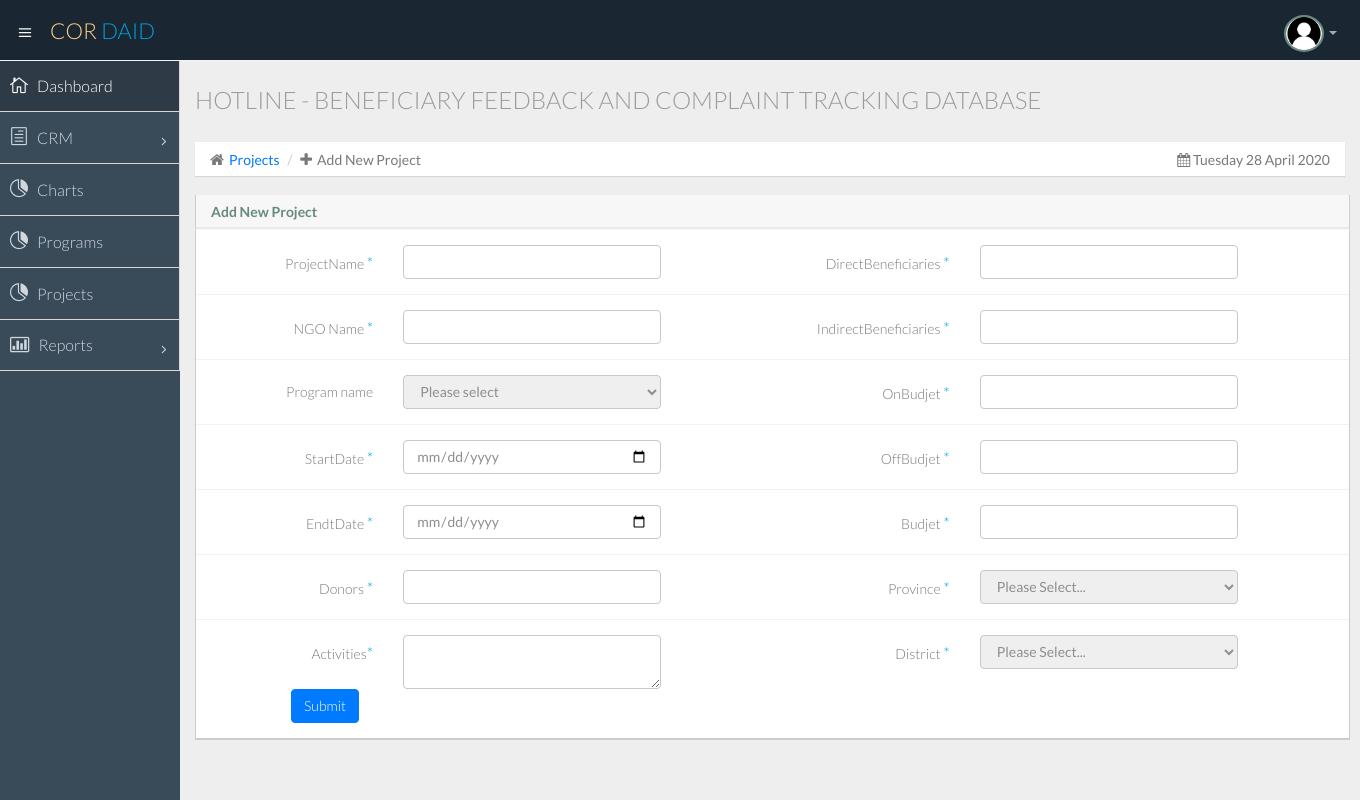
After one commit to AtikaSultani/crm, a Laravel app: page /projects/create in a window 1360 px wide. The commit adds this page. Run offline with Laravel 8, Linux system fonts and the light colour scheme; data that the repository does not hold is empty; parts of the project's set-up code (start-up, migrations or seed data) failed here and were passed over.

Commit message:
project update remain

```diff
--- a/app/Http/Controllers/ProjectController.php
+++ b/app/Http/Controllers/ProjectController.php
@@ -2,7 +2,11 @@
 
 namespace App\Http\Controllers;
 
-use App\Project;
+use App\Projects;
+use App\Provinces;
+use App\Districts;
+use App\Programs;
+use DB;
 use Illuminate\Http\Request;
 
 class ProjectController extends Controller
@@ -14,20 +18,22 @@ class ProjectController extends Controller
      */
     public function index()
     {
-        //
+      $data=DB::table('projects')
+      ->join('provinces','provinces.id','=','projects.province_id')
+      ->join('districts','districts.id','=','projects.district_id')
+      ->join('programs','programs.id','=','projects.program_id')
+       ->get();
+      return view("projects.projects",compact('data'));
+
     }
-
-    /**
-     * Show the form for creating a new resource.
-     *
-     * @return \Illuminate\Http\Response
-     */
     public function create()
     {
-        //
+      $province = Provinces::all()->pluck('province_name', 'id');
+      $district = Districts::all()->pluck('district_name', 'id');
+      $programs=Programs::all();
+      return view('projects.create',compact('province','district','programs'));
     }
-
-    /**
+/**
      * Store a newly created resource in storage.
      *
      * @param  \Illuminate\Http\Request  $request
@@ -35,7 +41,29 @@ class ProjectController extends Controller
      */
     public function store(Request $request)
     {
-        //
+
+        Projects::create([
+          'project_name'=>$request->project_name,
+          'NGO_name'=>$request->NGO_name,
+          'program_id'=>$request->program_name,
+          'start_date'=>$request->start_date,
+          'end_date'=>$request->end_date,
+          'donors'=>$request->donors,
+          'activities'=>$request->activities,
+          'direct_beneficiaries'=>$request->direct_beneficiaries,
+          'indirect_beneficiaries'=>$request->indirect_beneficiaries,
+          'on_budject_project'=>$request->on_budjet,
+          'off_budject_project'=>$request->off_budjet,
+          'budjet'=>$request->budjet,
+          'province_id'=>$request->province,
+          'district_id'=>$request->district,
+        ]);
+        if ('Projects'!='') {
+            return redirect()->back()->with("msg", "The Project Added Successfully ");
+        } else {
+            return "Please fill the form";
+        }
+
     }
 
     /**
@@ -78,8 +106,13 @@ class ProjectController extends Controller
      * @param  \App\Project  $project
      * @return \Illuminate\Http\Response
      */
-    public function destroy(Project $project)
+    public function destroy($id)
     {
-        //
+
+          $user=Projects::findOrFail($id);
+          $user->delete();
+          return back();
+
+
     }
 }
--- a/app/Projects.php
+++ b/app/Projects.php
@@ -6,5 +6,7 @@ use Illuminate\Database\Eloquent\Model;
 
 class Projects extends Model
 {
-    //
+    protected $fillable = ['project_name','NGO_name','program_id','start_date','end_date','donors',
+     'activities','direct_beneficiaries','indirect_beneficiaries','on_budject_project','off_budject_project','budjet',
+     'province_id','district_id'];
 }
--- a/resources/views/master.blade.php
+++ b/resources/views/master.blade.php
@@ -194,7 +194,7 @@
 
           </li>
           <li>
-            <a class="" href="">
+            <a class="" href="{{ url('/projects') }}">
                           <i class="icon_piechart"></i>
                           <span>Projects</span>
 
--- /dev/null
+++ b/resources/views/projects/create.blade.php
@@ -0,0 +1,218 @@
+@extends('master')
+@section('title')
+CRM Registration
+@stop
+@section('main_content')
+   <div class="row">
+           @if(session()->has('msg'))
+               <div class="alert alert-success">
+                   {{ session()->get('msg') }}
+               </div>
+           @endif
+               <div class="col-lg-12">
+              <h3 class="page-header"><i class=""></i>Hotline - Beneficiary Feedback and Complaint Tracking Database</h3>
+                <ol class="breadcrumb" >
+                  <li><i class="fa fa-home"></i><a href="/projects">Projects</a></li>
+                  <li><i class="fa fa-plus"></i>Add New Project</li>
+                    <div style="float:right;" >
+                    <i class="fa fa-calendar"></i>
+                  <span><?php echo date('l j F Y'); ?></span>
+                    </div>
+                </ol>
+          </div>
+            <section class="panel">
+              <header class="panel-heading">
+                <strong>
+                  Add New Project
+               </strong>
+              </header>
+              <div class="panel-body">
+                <div class="form">
+                    <form  method="POST"  action="{{url('projects') }}" class="form-horizontal" >
+                        @csrf
+                        <input type="hidden" name="student_type" value="3">
+                            <div class="form-body">
+
+                                <div class="tab-content" id=''>
+
+                                    <div class="tab-pane active" id="">
+                                        <div class="row reg-content-wrapper">
+
+                                            <div class="col-sm-6 reg-right-content-wrapper">
+                                                <div class="form-group">
+                                                    <div>
+                                                    <label class="control-label col-md-4"> ProjectName <span class="required">*</span>
+                                                    </label>
+                                                    <div class="col-md-6">
+                                                        <input type="text"  class="form-control " name="project_name"  required="required" />
+                                                        <span id="base_number_field_error" style="color:#f13e64"></span>
+                                                    </div>
+                                                    </div>
+                                                </div>
+
+                                                <div class="form-group">
+                                                    <label class="control-label col-md-4"> NGO Name <span class="required">*</span>
+                                                    </label>
+                                                    <div class="col-md-6">
+                                                        <input type="text" class="form-control" name="NGO_name" required="required"/>
+                                                    </div>
+                                                </div>
+                                                <div class="form-group">
+                                                    <label class="control-label col-md-4">Program name
+                                                    </label>
+                                                    <div class="col-md-6">
+                                                      <select name="program_name" id="specific_category" class="form-control" required>
+                                                          <option>Please select</option>
+                                                          @foreach($programs as $program)
+                                                             <option value="{{$program->id}}">{{$program->program_name}}</option>
+                                                          @endforeach
+                                                      </select>
+                                                    </div>
+                                                  </div>
+                                                  <div class="form-group">
+                                                      <label class="control-label col-md-4"> StartDate <span class="required">*</span>
+                                                      </label>
+                                                      <div class="col-md-6">
+                                                          <input type="date" id="picker" class="form-control" name="start_date" required="required"/>
+                                                      </div>
+                                                  </div>
+                                                  <div class="form-group">
+                                                      <label class="control-label col-md-4"> EndtDate <span class="required">*</span>
+                                                      </label>
+                                                      <div class="col-md-6">
+                                                          <input type="date" id="picker" class="form-control" name="end_date" required="required"/>
+                                                      </div>
+                                                  </div>
+                                                  <div class="form-group">
+                                                      <label class="control-label col-md-4"> Donors <span class="required">*</span>
+                                                      </label>
+                                                      <div class="col-md-6">
+                                                          <input type="text" class="form-control" name="donors" required="required"/>
+                                                      </div>
+                                                  </div>
+                                                <div class="form-group">
+                                                    <label class="control-label col-md-4"> Activities<span class="required">*</span>
+                                                    </label>
+                                                    <div class="col-md-6">
+                                                      <textarea type="text"  class="form-control " name="activities"  required="required" >
+                                                      </textarea>
+                                                        <span id="base_number_field_error" style="color:#f13e64"></span>
+                                                    </div>
+                                                </div>
+
+                                            </div>
+                                            <div class="col-sm-6" style="direction: ltr">
+
+                                              <div class="form-group">
+                                                  <label class="control-label col-md-4">
+                                                      DirectBeneficiaries
+                                                      <span class="required">*</span>
+                                                  </label>
+                                                  <div class="col-md-6">
+                                                      <input type="text"  class="form-control " name="direct_beneficiaries"  required="required" />
+                                                      <span id="base_number_field_error" style="color:#f13e64"></span>
+                                                  </div>
+                                              </div>
+                                              <div class="form-group">
+                                                  <label class="control-label col-md-4">
+                                                      IndirectBeneficiaries
+                                                      <span class="required">*</span>
+                                                  </label>
+                                                  <div class="col-md-6">
+                                                      <input type="text"  class="form-control " name="indirect_beneficiaries"  required="required" />
+                                                      <span id="base_number_field_error" style="color:#f13e64"></span>
+                                                  </div>
+                                              </div>
+                                              <div class="form-group">
+                                                  <label class="control-label col-md-4">OnBudjet <span class="required">*</span>
+                                                  </label>
+                                                  <div class="col-md-6">
+                                                      <input type="text" class="form-control" name="on_budjet" required="required"/>
+                                                  </div>
+                                              </div>
+                                              <div class="form-group">
+                                                  <label class="control-label col-md-4">OffBudjet <span class="required">*</span>
+                                                  </label>
+                                                  <div class="col-md-6">
+                                                      <input type="text" class="form-control" name="off_budjet" required="required"/>
+                                                  </div>
+                                              </div>
+                                              <div class="form-group">
+                                                  <label class="control-label col-md-4">Budjet <span class="required">*</span>
+                                                  </label>
+                                                  <div class="col-md-6">
+                                                      <input type="text" class="form-control" name="budjet" required="required"/>
+                                                  </div>
+                                              </div>
+                                              <div class="form-group">
+                                                  <label class="control-label col-md-4">Province <span class="required">*
+                                                 </span>
+                                                  </label>
+                                                  <div class="col-md-6">
+                                                      <select name="province" id="province" class="form-control"  required>
+                                                          <option value="">Please Select...</option>
+                                                            @foreach($province as $key=>$value)
+                                                                <option value="{{$key}}">{{$value}}</option>
+                                                              @endforeach
+                                                      </select>
+                                                  </div>
+                                              </div>
+                                              <div class="form-group">
+                                                  <label class="control-label col-md-4">District <span class="required">*
+                                               </span>
+                                                  </label>
+                                                  <div class="col-md-6">
+                                                      <select name="district" id="district" class="form-control"  required>
+                                                          <option value="">Please Select...</option>
+                                                              <option value=""></option>>
+                                                      </select>
+                                                  </div>
+                                                </div>
+                                            </div>
+                                          </div>
+                                        </div>
+                                        <input type="hidden" name="user_id" value="{{Auth::user()->id}}">
+                                      </div>
+                                </div>
+                            </div>
+                            <button style="margin-left:80px" type="submit" class="btn btn-primary">Submit</button>
+                          </form>
+                    </div>
+                </div>
+            </section>
+
+  <!-- container section end -->
+
+  <!-- javascripts -->
+       <script type="text/javascript">
+           $(document).ready(function() {
+             $('select[name="province"]').on('change',function(){
+                var province_id=$(this).val();
+                if(province_id)
+                {
+                    $.ajax({
+                        url:'/home/district/'+province_id,
+                        type:'GET',
+                        datatype:'json',
+                        success:function (data) {
+                            console.log(data);
+                            $('select[name="district"]').empty();
+                            $.each(data,function(key,value){
+                                $('select[name="district"]')
+                                .append('<option value="'+key+'">' + value +'</option>');
+                            });
+                        }
+                    });
+                }
+                else{
+                     $('select[name="district"]').empty();
+                 }
+             });
+          } );
+
+
+
+
+       </script>
+
+@endsection
--- a/routes/web.php
+++ b/routes/web.php
@@ -21,11 +21,14 @@ Route::get('/home/list','Home@index');
 Route::get('/home/create','Home@create');
 Route::post('/home','Home@store');
 Route::get('/edit/{id}','Home@edit');
+Route::delete('/home/{id}','Home@destroy');
+Route::get('/home/district/{id}','Home@districts');
 
-Route::delete('/home/{id}','Home@destroy');
-
-
-Route::get('/home/district/{id}','Home@districts');
+Route::get('/projects/create','ProjectController@create');
+Route::get('/projects','ProjectController@index');
+Route::post('/projects','ProjectController@store');
+Route::get('/edit/{id}','ProjectController@edit');
+Route::delete('/ProjectController/{id}','ProjectController@destroy');
 
 
 Auth::routes();
```
Also changed, not shown: database/seeds/ProjectTableSeeder.php (deleted, +0 -17 lines), resources/views/projects/projects.blade.php (added, +142 -0 lines), database/migrations/2020_02_4_065801_create_programs_table.php (renamed from database/migrations/2020_02_4_065807_create_programs_table.php), database/migrations/2020_02_4_065805_create_projects_table.php.
